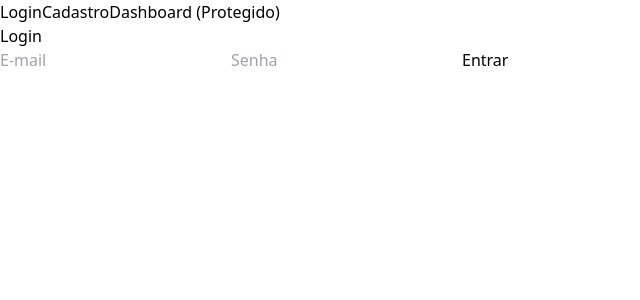
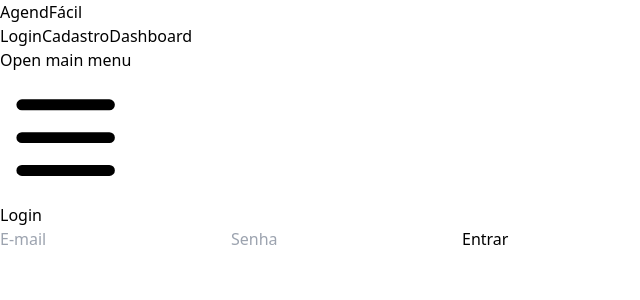
Before and after one commit to Dinihz/bptech-test, a React (Vite) app in the folder frontend/: page / in a window 1280 px wide. Shown: the top 300 px of the page, without its empty margins (0-640 px from the left). Built offline with nearby package versions, Linux system fonts and the light colour scheme.

Commit message:
feat(frontend): configure navbar and routes in App.tsx

```diff
--- a/frontend/src/App.tsx
+++ b/frontend/src/App.tsx
@@ -1,25 +1,22 @@
-import { BrowserRouter,Routes, Route, Link } from "react-router-dom"
-import { LoginPage } from "./pages/LoginPage"
-import { RegisterPage } from "./pages/RegisterPage"
-import { DashboardPage } from "./pages/DashboardPage"
+import { BrowserRouter,Routes, Route} from 'react-router-dom'
+import { LoginPage } from './pages/LoginPage'
+import { RegisterPage } from './pages/RegisterPage'
+import { DashboardPage } from './pages/DashboardPage'
+import { Navbar } from './components/Navbar'
 
 function App() {
   return (
     <BrowserRouter>
-      <nav className="bg-gray-800 p-4 text-white flex gap-4">
-        <Link to="/login">Login</Link>
-        <Link to="/register">Cadastro</Link>
-        <Link to="/dashboard">Dashboard (Protegido)</Link>
-      </nav>
+    <Navbar />
 
-      <div className="p-8">
-        <Routes>
-          <Route path="/login" element={<LoginPage />} />
-          <Route path="/register" element={<RegisterPage />} />
-          <Route path="/dashboard" element={<DashboardPage />} />
-          <Route path="/" element={<LoginPage /> } />
-        </Routes>
-      </div>
+    <div className='p-8'>
+      <Routes>
+        <Route path='/login' element={<LoginPage />} />
+          <Route path='/register' element={<RegisterPage />} />
+          <Route path='/dashboard' element={<DashboardPage />} />
+          <Route path='/' element={<LoginPage />} />
+      </Routes>
+    </div>
     </BrowserRouter>
   );
 }
```
